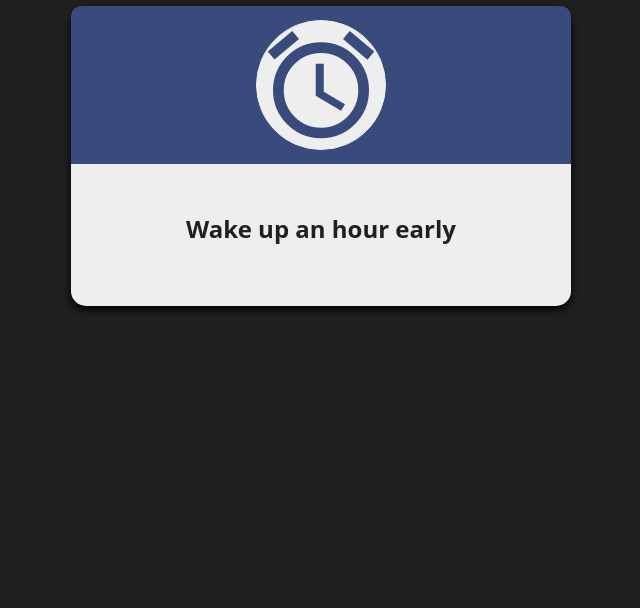
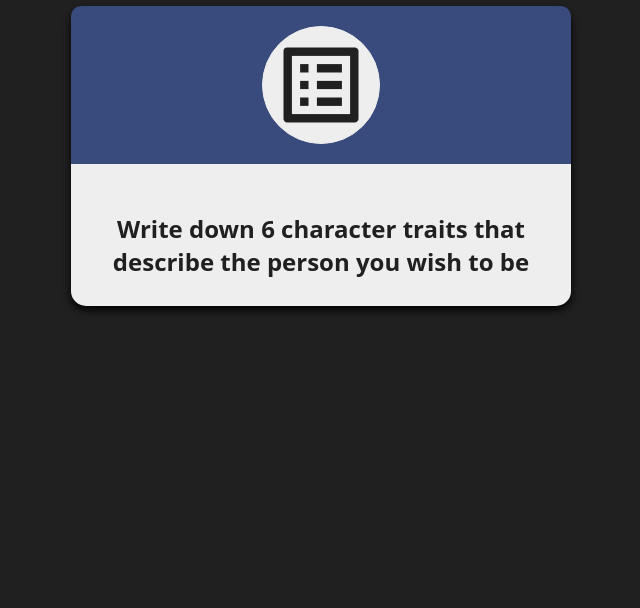
Before and after one commit to brandonlopes/daily_stoic_cards, a plain HTML site: page index.html in a window 1280 px wide. Shown: the part 192-800 px from the top of the page, without its empty margins (319-959 px from the left). Drawn offline with Linux system fonts and the light colour scheme.

Commit message:
material icons added

```diff
--- a/index.html
+++ b/index.html
@@ -22,6 +22,7 @@
             background-color: var(--black);
             /* background-color: #eeeeee; */
             color: var(--white);
+            text-align: center;
         }
 
         header {
@@ -50,12 +51,13 @@
             border-radius: 100px;
             background-color: var(--white);
             margin: 0px;
-            font-size: 128px;
+            padding: 8px;
+            font-size: 100px;
             /* height: calc(var(--card-height) / 2); */
-            color: var(--card-color);
+            color: var(--black);
         }
 
-        .card-image-container {
+        .card-icon-container {
             display: flex;
             align-items: center;
             justify-content: center;
@@ -92,7 +94,8 @@
         }
 
         #cardTask {
-            margin-top: 2em;
+            margin-top: 1em;
+            padding: 1em;
         }
 
         .card-flip {
@@ -136,14 +139,14 @@
         <h1>Daily Stoic</h1>
     </header>
 
-    <h1 style="text-align: center;" id="taskNumber"></h1>
+    <h1 id="taskNumber"></h1>
 
     <main>
 
         <div class="card-container" id="cardContainer">
             <div class="card" id="card">
-                <div class="card-image-container">
-                    <i class="material-icons" id="cardImage"></i>
+                <div class="card-icon-container">
+                    <i class="material-icons" id="cardIcon"></i>
                 </div>
                 <h2 id="cardTask"></h2>
             </div>
--- a/script.js
+++ b/script.js
@@ -3,172 +3,172 @@ document.body.onload = () => {
     let taskList = [
         {
             task: 'Wake up an hour early',
-            image: 'alarm',
+            icon: 'alarm',
             description: "Whatever your alarm is normally set to, move it back sixty minutes. You weren't made to live in a comfy bed. You're awakening to the work of a human being! You got shit to do and potential to realize! \n\n Also mornings are just nice. Watch the sunrise :)",
             quote: "On those mornings you struggle with getting up, keep this thought in mind—I am awakening to the work of a human being.",
             author: "Marcus Aurelius"
         },
         {
             task: 'Go on a 24-hour phone fast',
-            image: '',
+            icon: 'phonelink_erase',
             description: "Leave your phone at home or in your car and see what life is like untethered, unfiltered. Free from likes and dislikes and notifications. These all come at a cost: a cascade of cortisol frying our brains and distorting our perceptions of the world.",
             quote: "Nothing, to my way of thinking, is better proof of a well-ordered mind than a man's ability to stop just where he is and pass some time in his own company.",
             author: "Seneca"
         },
         {
             task: 'Go stargazing tonight',
-            image: '',
+            icon: 'nights_stay',
             description: `Gaze into the night sky for 15 minutes. Look up into infinity, and let go of the day passed. Relish the stillness. Appreciate feeling so small in a universe so vast. Fathom the unfathomable, unthinkable odds of your life. And do it all with a sense of perspective. Ask yourself, in the light, "what's really most important"`,
             quote: "Meditate often on the interconnectedness and mutual interdependence of all things in the universe.",
             author: "Marcus Aurelius, Meditations"
         },
         {
             task: 'Take a cold shower',
-            image: '',
+            icon: 'ac_unit',
             description: "Instead of waiting for your shower to warm up exactly right, you're going to turn the knob all the way to cold and step right in. The point of this shower is shock and disquietude--to teach the bosy and mind an important lesson about what life is like, and who's in charge.",
             quote: "The body should be treated more rigorusly, that it may not be disobedient to the mind.",
             author: "Seneca, Moral Letters"
         },
         {
             task: 'Do a 24-hour media fast',
-            image: '',
+            icon: 'desktop_access_disabled',
             description: `Detox from the endless news cycle that makes us miserable. Click away if old habits grab control of your computer or phone. You'll find yourself with newfound free time. Your mind and body will be able to relax to their natural state. And you will, as Epictetus said, have room to improve. Even if you're "ignorant" for just a day.`,
             quote: "We should realize that an opinion is not easily formed unless a person says and hears the same things every day.",
             author: "Epictetus"
         },
         {
             task: 'Do pushups to exhaustion, then do it again',
-            image: '',
+            icon: 'fitness_center',
             description: "Whether it's push ups, sit ups, or pull ups, do as many as you possible can. Get yourself to the point where you body is shaking and laying on the floor was never so comfortable. Then wait 1 minute, and do it again. As many as you can. While you do it the second time, think back to a minute ago when you believed even 1 more rep was impossible.",
             quote: "If you have nothing to stir you up and rouse you to action, nothing will test your resolution... It is not tranquility, it is merely a flat calm.",
             author: "Seneca"
         },
         {
             task: 'Ask for help with a personal problem',
-            image: '',
+            icon: 'live_help',
             description: "It can be a hard thing to a hard thing, asking for help. It feels like admitting we're weak... It feels like confessing that you're insufficient, incapable, inadequate. It feels like a chunk of your pride has been stripped away. This is the exact wrong way to feel. Sure, a stoic is strong, a but a Stoic is strong precisely because they ask for help.",
             quote: "Like a soldier storming a wall, you have a mission to accomplish. And if you've been wounded and you need a comrade to pull you up? So what?",
             author: "Marcus Aurelius"
         },
         {
             task: 'Take a 24-hour vow of poverty',
-            image: '',
+            icon: 'money_off',
             description: `Wake up as if poverty has beset you and become your new reality. As if "luxury" had never been introduced to your vocabulary. As if walking to work wasn't a leisurely pleasure, but a necessity. Welcome poverty into your life today, because when you do, you will quickly realize just how much abundance of spirit and mind you enjoy.`,
             quote: "Make yourself at home with the scantiest fare. Establish business relations with poverty.",
             author: "Seneca"
         },
         {
             task: 'Delete 10 contacts from your phone',
-            image: '',
+            icon: 'person_add_disabled',
             description: "Your challenge today is to do a friend purge. Who you spent time with in the past determined your current path. Who you chose to be with now has the chance to make or break who you will be in the future-- and it always will. We have to make hard decisions on a regular basis about who we say yes to and which relationships we invest in.",
             quote: "Above all, keep a close watch on this -- that you are never so tied to your former acquaintances and friends that you are pulled down to their level.",
             author: "Epictetus"
         },
         {
             task: 'Be silent for 24 hours',
-            image: '',
+            icon: 'voice_over_off',
             description: "Today, use the energy you've reserved for outward expression and harness t as your ally in fending off the stressors of the day. Dive into deep thought. Assess, reflect, examine what truly brings joy and meaning to your life, what principles and values you hold most dear, what you can do today to step toward the life you desire.",
             quote: "Let silence be your goal for the most part; say only what is necessary, and be brief about it",
             author: "Epictetus"
         },
         {
             task: 'Log everything you do today, and review it tonight',
-            image: '',
+            icon: 'edit',
             description: "The power of logging your behaviour is to see all of it so your mind can't rationalize its unconscious choices—whether that's midnight snacking or frittering away money. When reviewing your activity log tonight, be brutally honest with yourself. Don't justify or rationalize. Each action gets you closer to your goals or it doesn't.",
             quote: "If these wish to know how short their life is, let them reflect how small a part of it is their own."
         },
         {
             task: 'Write down 6 character traits that describe the person you wish to be',
-            image: '',
+            icon: 'list_alt',
             description: "If a friend were asked to describe you in six words, what would they say? What do you hope they would say? Honest? Respectful? Reliable? Optimistic? What we want to answer are the essential questions of life: Who am I? What do I stand for? What's important?",
             quote: "No random actions, none not based on underlying principles",
             author: "Marcus Aurelius"
         },
         {
             task: 'Memorize your favorite Stoic passage / simply read one',
-            image: '',
+            icon: 'format_quote',
             description: "Pick a passage from Marcus, Epictetus, or Seneca. Memorize its words—your mind will index them as your unconscious connects them to all other things you know, feel, and care about. The words will sink into your mind; in time they will grow into knowledge and wisdom, and ultimately fill the space between stimulus and response.",
             quote: "You must linger among a limited number of master thinkers, and digest their works, if you would derive ideas which shall win firm hold in your mind",
             author: "Seneca"
         },
         {
             task: 'Take a 1-hour walk',
-            image: '',
+            icon: 'directions_walk',
             description: "Take a one-hour walk today and use the time to set your goals for the day or reflect on the day’s achievements. Let your mind work as the rest of your senese take in the world through which you’re now cutting a path. Who knows where your walk may lead, or who might follow proudly in your footsteps?",
             quote: "We should take wandering outdoor walks, so that the mind be nourished and  refreshed by the open air and deep breathing",
             author: "Seneca"
         },
         {
             task: 'Sleep on the ground',
-            image: '',
+            icon: 'airline_seat_flat',
             description: "Sleeping on the floor will be hard...literally. Especially if you’ve never done it before. It’s uncomfortable. You may be sore or sleep terribly, but like any other physical fear, you’ll feel good having accomplished it—even if you’re feeling awful otherwise. When you wake up, you’ll start the day with victory.",
             quote: "It is precisely in times of immunity from care that the soul should toughen itself beforehand for occasions of greater stress"
         },
         {
             task: 'Tell 3 friends or family members how important they are to you',
-            image: '',
+            icon: 'favorite',
             description: "3 phone calls. Set up a lunch or dinner or coffee. If your day isn’t improved immensely, try 3 other friends. You will feel happier. We need friendship to survive, to be happy. And if we want to enjoy the fruits of it, we must invest in those relationships. We must make our deposits long before we plan to make withdrawals.",
             quote: "[why] do I make a man my friend? To have someone for whom I may die, whom I may follow into exile, against whose death I may stake my own life",
             author: "Seneca"
         },
         {
             task: 'Write 3 goals for the next week, month, and year',
-            image: '',
+            icon: 'date_range',
             description: "Today, either in your journal, on a document on your computer, or in a conversation with a life partner, start to go over some specific goals. When the goal is defined, when you can see what it could look like, your brain begins to help you, consciously and subconsciously.",
             quote: "Our plans miscarry because they have no aim. When a man does not know what harbor he is making for, no wind is the right wind",
             author: "Seneca"
         },
         {
             task: 'Thank a person you admire',
-            image: '',
+            icon: 'emoji_emotions',
             description: `The myth of the lone genius is exactly that; no one succeeds alone. There is no such thing as “the chosen one,” only talented hardworking, motivated individuals feeding off of others with those same traits. So find your versions of those people and thank them for inspiring you to become better.`,
             quote: "Go straight to the seat of intelligence",
             author: "Marcus Aurelius"
         },
         {
             task: 'Read a new work of fiction',
-            image: '',
+            icon: 'menu_book',
             description: "Fiction, like all wonderful art, is full of insights about the human condition. Despite complaints from the busy and the fact-oriented, fiction can change your life and teach you just as much as any nonfiction book. Pick up a work of fiction today and get lost in an imagined world—it just may help you better understand the real one.",
             quote: "Reading... is indispensable—primarily to keep me from being satisfied with myself alone… Reading nourishes the mind and refreshes it when it is wearied.",
             author: "Seneca"
         },
         {
             task: 'Dress radically different today. Notice the reaction (or lack thereof)',
-            image: '',
+            icon: 'emoji_people',
             description: "Everyone is focused on themselves, working through their own problems and navigating their own lives. You’ll see this when you dig up your worst clothes, put them on, and go places in them. Walk around and watch the watchers. You will find they aren’t there, because no one cares!",
             quote: "It never ceases to amaze me: we all love ourselves more than other people, but care more about their opinion than our own.",
             author: "Marcus Aurelius"
         },
         {
             task: 'Do something that scares you',
-            image: '',
+            icon: 'sports_motorsports',
             description: "Fear is part of the human condition. We can’t escape it. We can however train ourselves to think about it differently. We can build up our tolerance to it. We can live a life where we dictate whether we do something or not. We can show our fear who is in charge.",
             quote: "There are more things likely to frighten us than there are to crush us; we suffer more often in imagination than in reality.",
             author: "Seneca"
         },
         {
             task: 'Make a list of what upsets you, and then destroy it',
-            image: '',
+            icon: 'delete_sweep',
             description: "Get all of that negative self-talk out of your brain, out of the place where your subconscious, that architect of your misery, uses all that crappy stuff to build your mental prison. Get it out onto paper. Trap it there, within the confines of that sheet of paper so you can regard it with some distance. So you control it, it doesn’t control you.",
             quote: "How much more harmful are the consequences of anger and grief than the circumstances that aroused them in us!",
             author: "Marcus Aurelius"
         },
         {
             task: "List 5 things you're thankful for",
-            image: '',
+            icon: 'playlist_add_check',
             description: "Take some time to think about what you are thankful for and then write down the first five things that produce a visceral response. Carry the list with you, meditate on it throughout your day, and continue to keep yourself open to all the things that you are truly thankful for. You won’t regret it.",
             quote: "Gratitude is not only the greatest of virtues, but the parent of all others",
             author: "Marcus Tullius Cicero"
         },
         {
             task: 'Do a kindness for a stranger',
-            image: '',
+            icon: 'face',
             description: "Make it small. Smile at someone, tell them you like their shirt. Or tip the cashier an extra $5 and tell them you appreciate what they do. Doing a kindness for a stranger is the ultimate version of what Marus Aurelius calls a “double satisfaction.” Small for you, unexpected for them, it will make a difference in both of your days.",
             quote: "We Stoics....take pleasure in bestowing benefits even though they cost us labor, provided that they lighten the labors of others"
         },
         {
             task: 'Fill a trashbag with clutter from your home',
-            image: '',
+            icon: 'weekend',
             description: "Find a place that needs to be cleaned up and get to it. Fill a garbage bag, a shopping bag, whatever you have time for. The more the better. Trash assaults all of our sense and impacts our ability to experience the world with those very senses. But we can fix all that, for ourselves and for each other.",
             quote: "[A] commitment to justice in your own acts. Which means: thought and action resulting in the common good. What you were born to do.",
             author: "Marcus Aurelius"
@@ -184,20 +184,20 @@ document.body.onload = () => {
     let root = document.documentElement;
     root.style.setProperty("--card-color", cardColors.blue);
 
-    let cardImage = document.getElementById("cardImage");
+    let cardIcon = document.getElementById("cardIcon");
     let cardTask = document.getElementById("cardTask");
     let cardDescription = document.getElementById("cardDescription");
     let cardQuote = document.getElementById("cardQuote");
     let taskNumber = document.getElementById("taskNumber");
 
     let randomTask = Math.floor(Math.random() * (taskList.length - 1))
-    let dailyTask = taskList[0];
+    let dailyTask = taskList[randomTask];
 
-    taskNumber.innerText = `Task # 1`;
+    taskNumber.innerText = `Task #${randomTask}`;
     cardTask.textContent = dailyTask.task;
     cardDescription.innerText = dailyTask.description;
     cardQuote.innerText = `"${dailyTask.quote}" \n\n — ${dailyTask.author}`;
-    cardImage.innerText = dailyTask.image;
+    cardIcon.innerText = dailyTask.icon;
 };
 
 document.getElementById("cardContainer").addEventListener("click", cardFlip);
```
